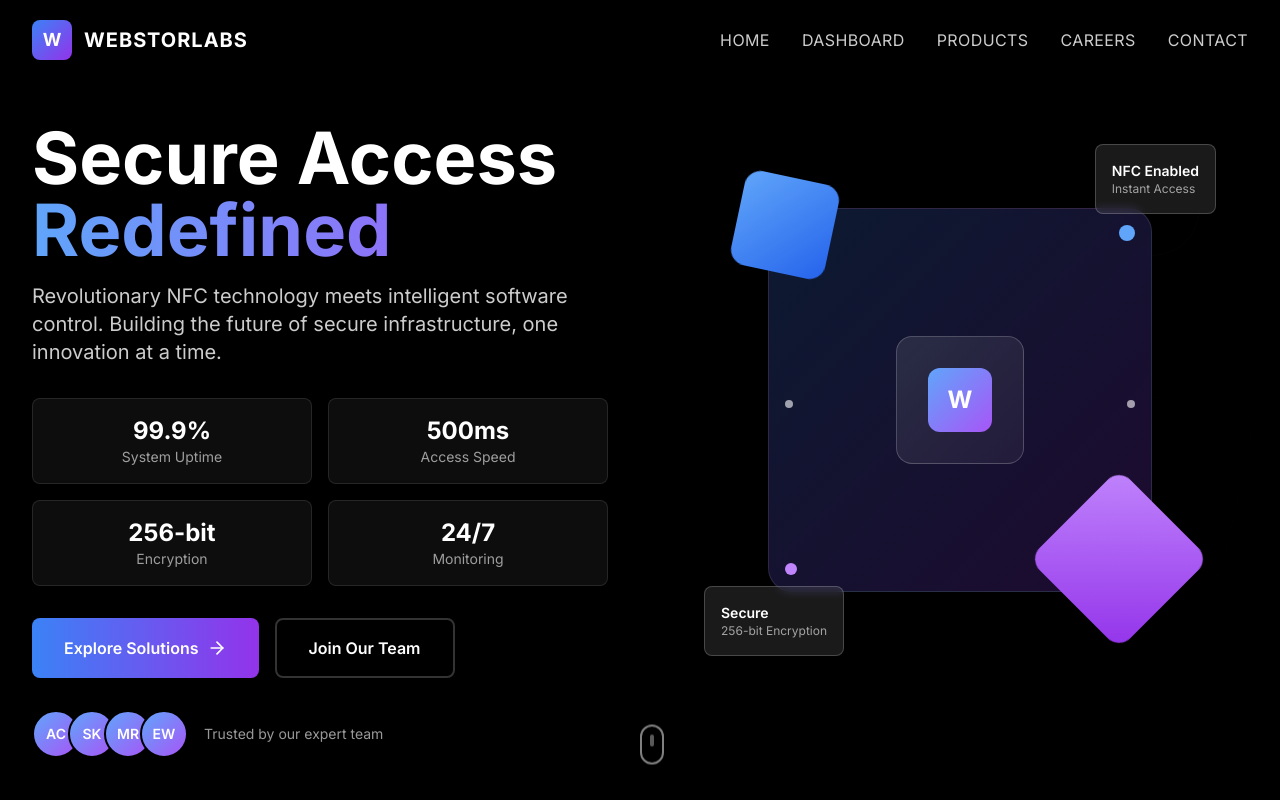
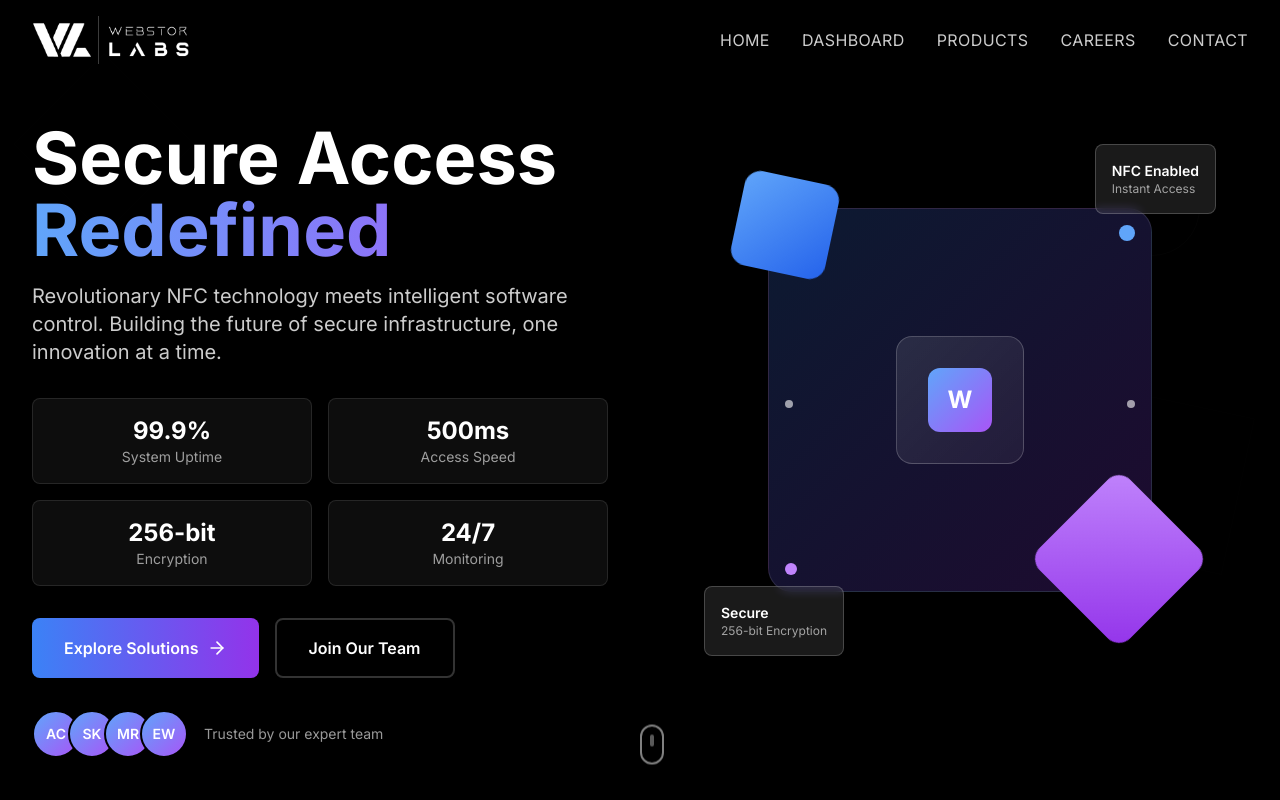
Before and after one commit to ASH-808/webstor-access-nexus-61, a React (Vite) app: page / in a window 1280 px wide. Shown: the top 800 px of the page. Built offline with nearby package versions, Linux system fonts and the light colour scheme.

Commit message:
Add logo to navbar and footer
Add the logo to the navigation bar and footer.

```diff
--- a/src/components/Footer.tsx
+++ b/src/components/Footer.tsx
@@ -37,9 +37,11 @@ const Footer = () => {
           {/* Company Info */}
           <div className="space-y-6">
             <div>
-              <h3 className="text-2xl font-bold tracking-wider mb-4 bg-gradient-to-r from-blue-400 to-purple-500 bg-clip-text text-transparent">
-                WEBSTORLABS
-              </h3>
+              <img
+                src="/lovable-uploads/fd15c227-fc28-4973-8a5f-837497631525.png"
+                alt="WebstorLabs Logo"
+                className="h-12 w-auto object-contain mb-4"
+              />
               <p className="text-white/70 leading-relaxed">
                 Revolutionizing secure access through cutting-edge NFC technology and intelligent software solutions.
               </p>
--- a/src/components/Navigation.tsx
+++ b/src/components/Navigation.tsx
@@ -28,13 +28,12 @@ const Navigation = () => {
     }`}>
       <div className="max-w-7xl mx-auto px-4 sm:px-6 lg:px-8">
         <div className="flex justify-between items-center h-20">
-          <div className="flex items-center space-x-3">
-            <div className="w-10 h-10 bg-gradient-to-br from-blue-500 to-purple-600 rounded-lg flex items-center justify-center">
-              <span className="text-white font-bold text-lg">W</span>
-            </div>
-            <div className="font-bold text-xl tracking-wider text-white">
-              WEBSTORLABS
-            </div>
+          <div className="flex items-center">
+            <img
+              src="/lovable-uploads/fd15c227-fc28-4973-8a5f-837497631525.png"
+              alt="WebstorLabs Logo"
+              className="h-12 w-auto object-contain"
+            />
           </div>
 
           {/* Desktop Navigation */}
```
Also changed, not shown: public/lovable-uploads/fd15c227-fc28-4973-8a5f-837497631525.png (added).
